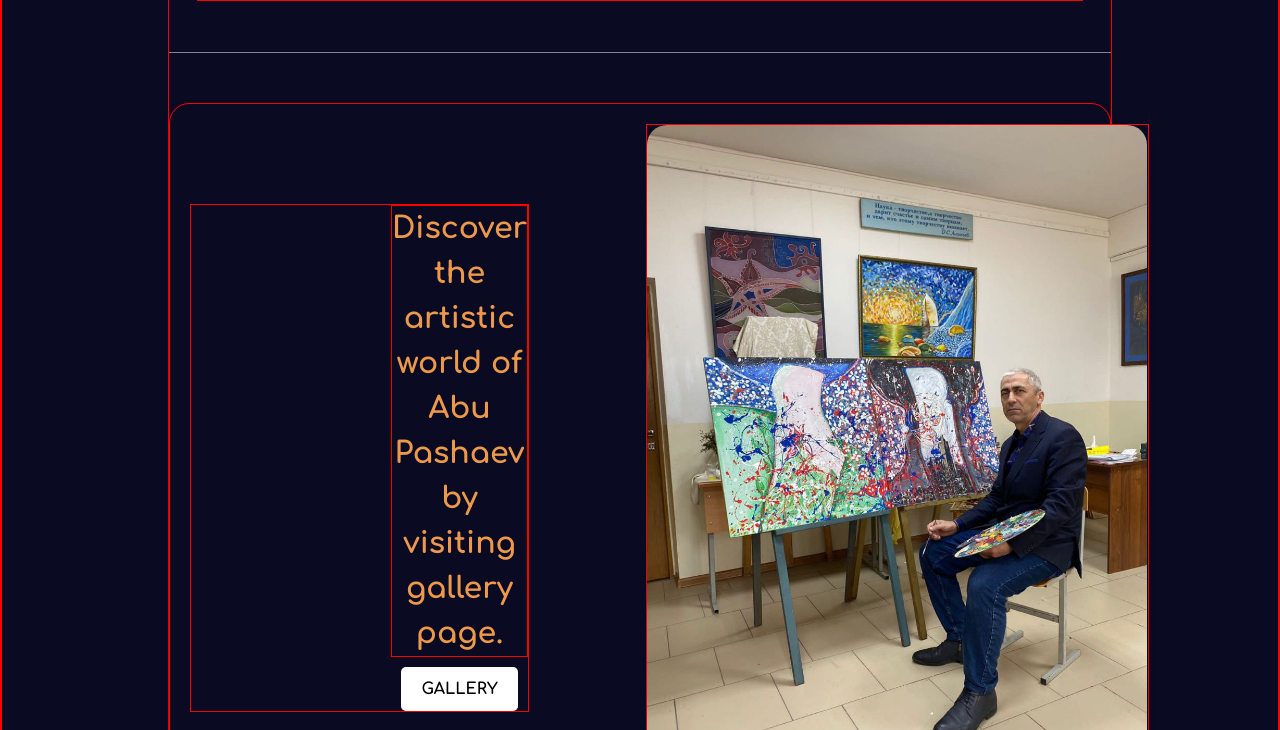
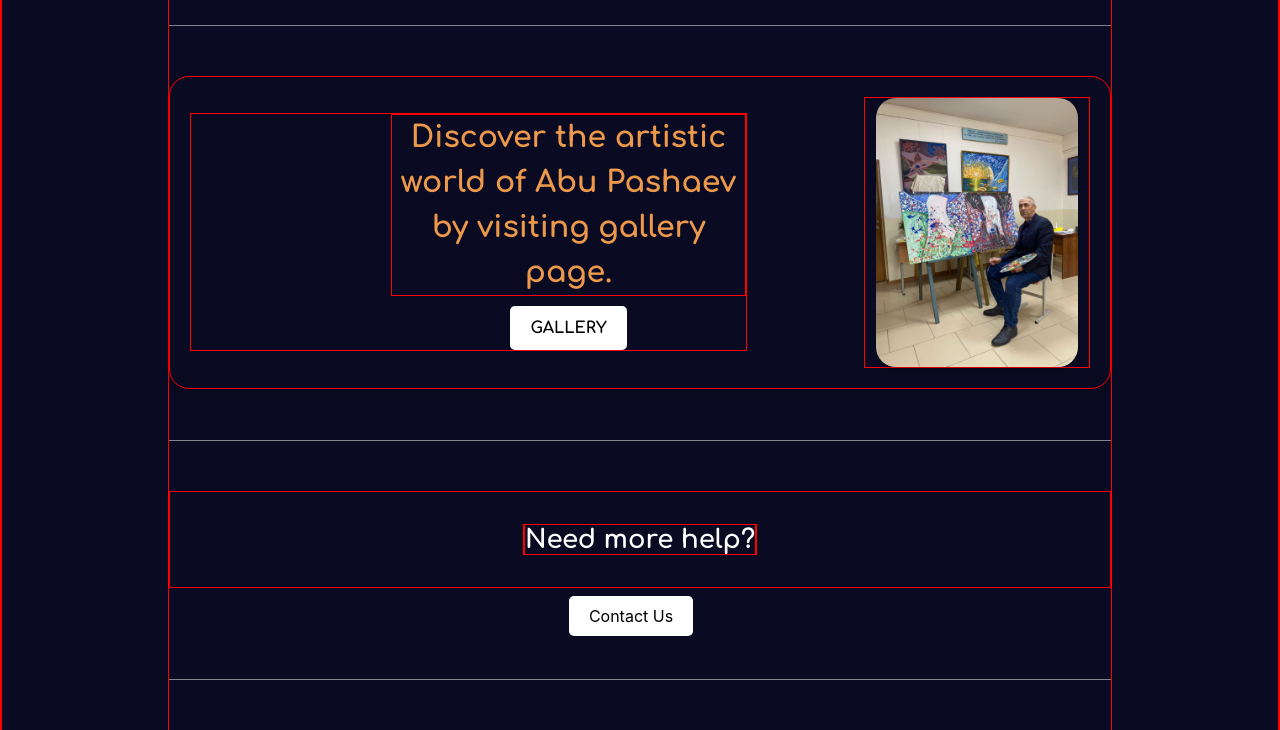
Before and after one commit to Pazzword/Django-Painter-sWeb, a Django app: page / in a window 1280 px wide. Shown: the part 2229-2959 px from the top of the page. Run offline with Django 3.2, Linux system fonts and the light colour scheme; some libraries are stand-ins or nearby versions; some web fonts are replaced.

Commit message:
Front page mobile edit

```diff
--- a/pashaev/static/css/home.css
+++ b/pashaev/static/css/home.css
@@ -141,19 +141,20 @@ div.item:nth-of-type(5) {
 
 
 /* Styles for the image */
-.image {
-    width: 500px; /* Adjust the width as needed */
+.image, .image2 {
+    width: 100%; /* Adjust the width as needed */
+    max-width: 500px; /* Limit the maximum width */
     height: auto;
     border-radius: 20px; /* Adding curved edges */
     box-shadow: 0 4px 8px rgba(0, 0, 0, 0.2); /* Adding professional shadowing */
-    margin-left: 100px;
+    margin: 0 auto; /* Center the image horizontally */
 }
-.image2 {
-    width: 500px; /* Adjust the width as needed */
-    height: auto;
-    border-radius: 20px; /* Adding curved edges */
-    box-shadow: 0 4px 8px rgba(0, 0, 0, 0.2); /* Adding professional shadowing */
-    margin-right: 1px;
+
+@media screen and (min-width: 768px) {
+    .image, .image2 {
+        width: 90%; /* Adjust the width for larger screens */
+        margin: 0; /* Reset margin for larger screens */
+    }
 }
 
 /* Styles for the bold text and explore button */
@@ -162,7 +163,7 @@ div.item:nth-of-type(5) {
     font-weight: bold;
     text-align: center;
     margin-bottom: 10px; /* Add space between text and button */
-    margin-right: 200px;
+
 }
 .text2 {
     text-align: center;
```
